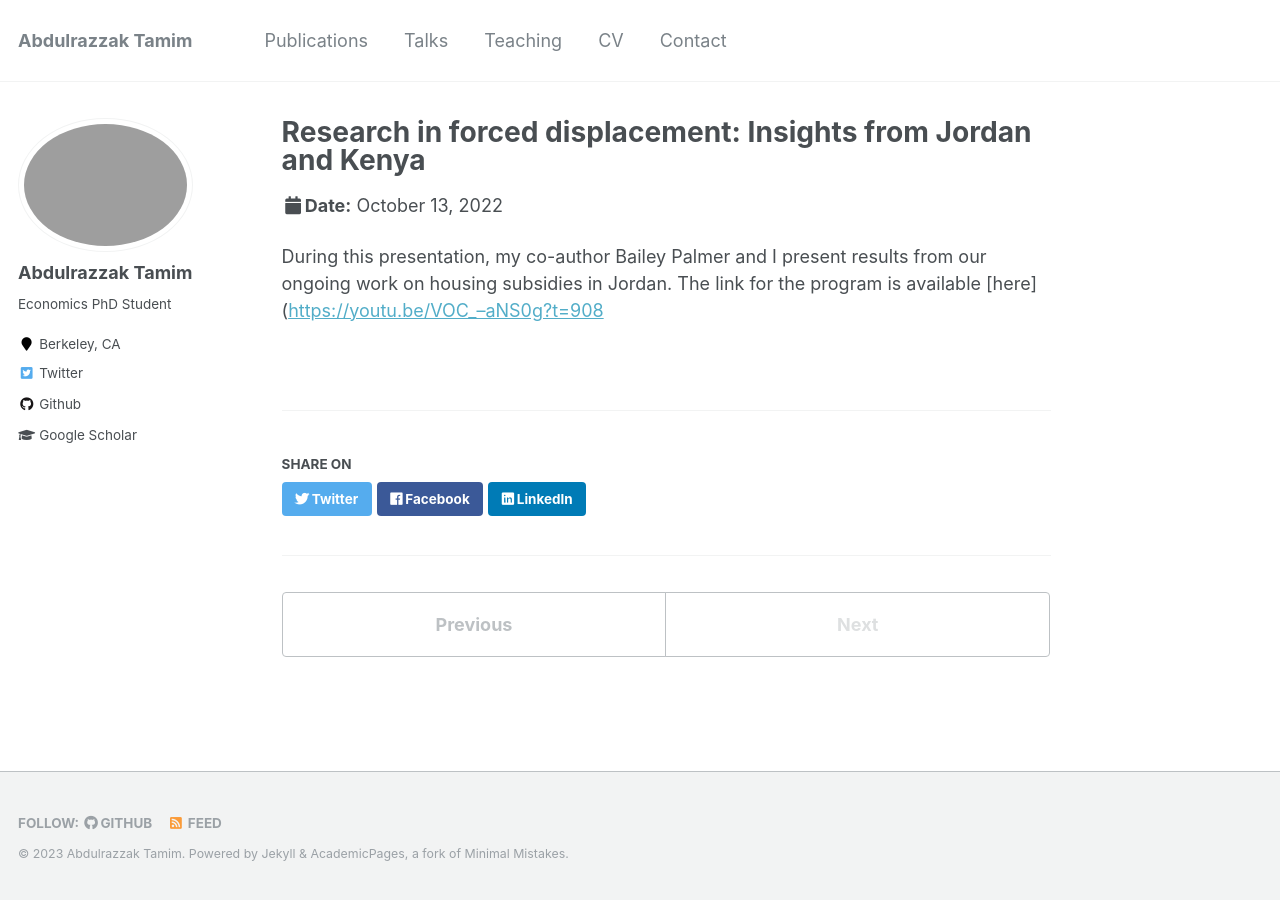
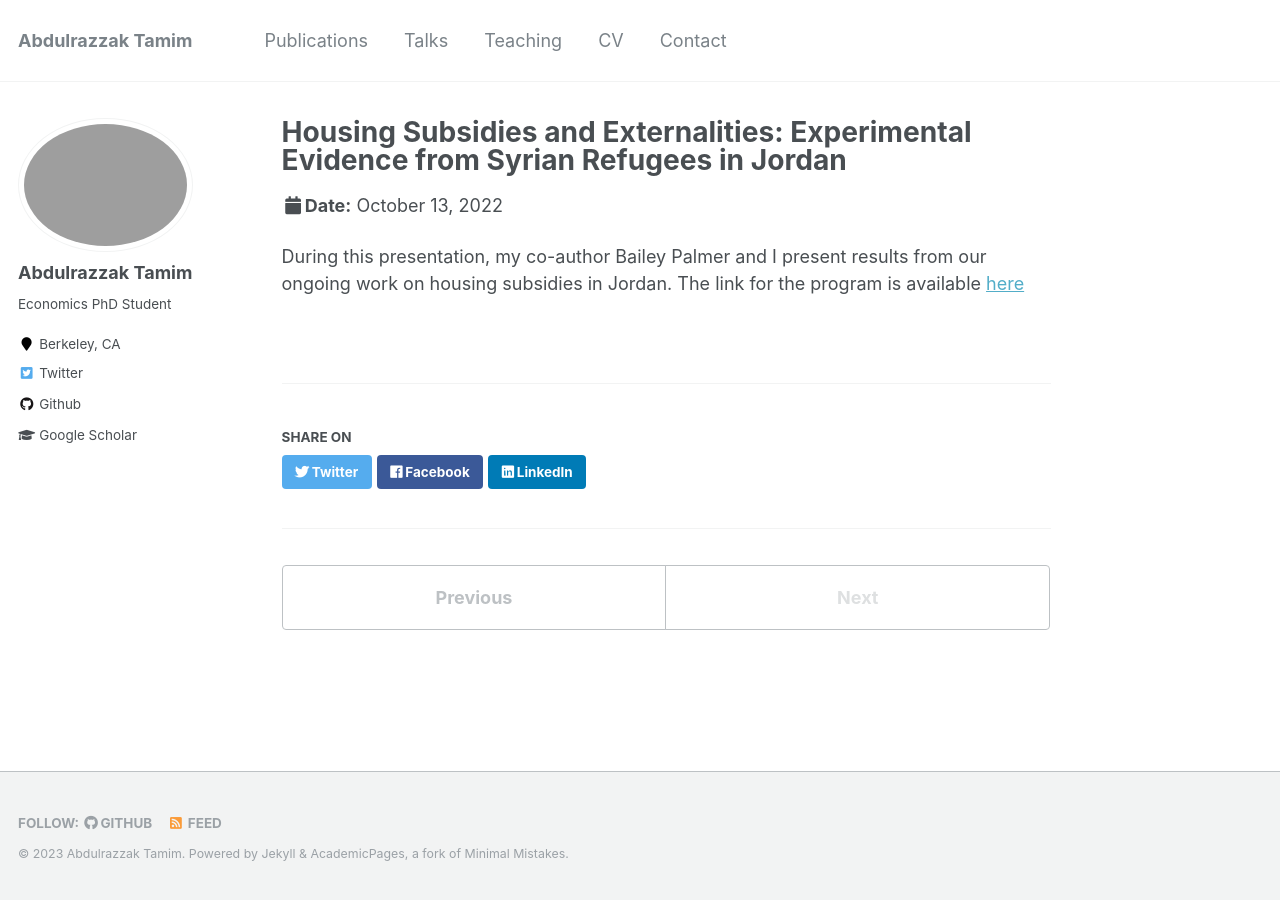
Before and after one commit to AbdulrazzakTamim/abdulrazzaktamim.github.io, a Jekyll site: the page built from _talks/2022-11-28-presentation-1.md, in a window 1280 px wide. Built offline with Jekyll 4.4.1, drawn with Linux system fonts in a browser that asks for light colours; comment, search, counter and statistics services are not loaded.

Commit message:
Update 2022-11-28-presentation-1.md

```diff
--- a/_talks/2022-11-28-presentation-1.md
+++ b/_talks/2022-11-28-presentation-1.md
@@ -1,7 +1,7 @@
 ---
-title: "Research in forced displacement: Insights from Jordan and Kenya"
+title: "Housing Subsidies and Externalities: Experimental Evidence from Syrian Refugees in Jordan"
 collection: talks
-type: "Talk"
+type: "Presentation"
 permalink: talk-2022-11-28
 venue: "Elinor Ostrom Hall, DIW Berlin"
 date: 2022-10-13
@@ -9,4 +9,4 @@ location: "Berlin, Germany"
 ---
 
 During this presentation, my co-author Bailey Palmer and I present results from our ongoing work on housing subsidies in Jordan.
-The link for the program is available [here]([https://youtu.be/VOC_--aNS0g?t=908](https://www.diw.de/en/diw_01.c.840961.en/events/workshop_on_the_integration_of_refugee_families_in_host_coun___research_advances__policy_improvements__and_data_challenges.html)
+The link for the program is available [here](https://www.diw.de/en/diw_01.c.840961.en/events/workshop_on_the_integration_of_refugee_families_in_host_coun___research_advances__policy_improvements__and_data_challenges.html)
```
